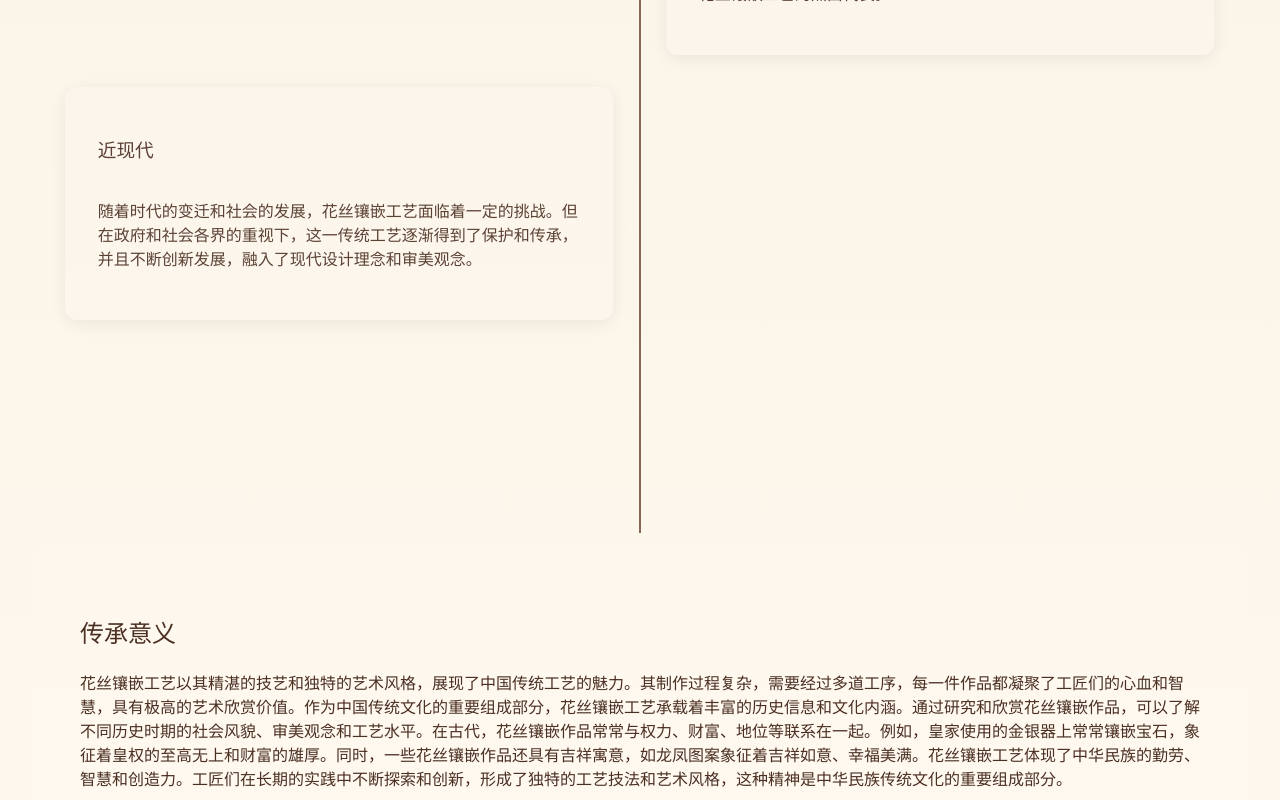
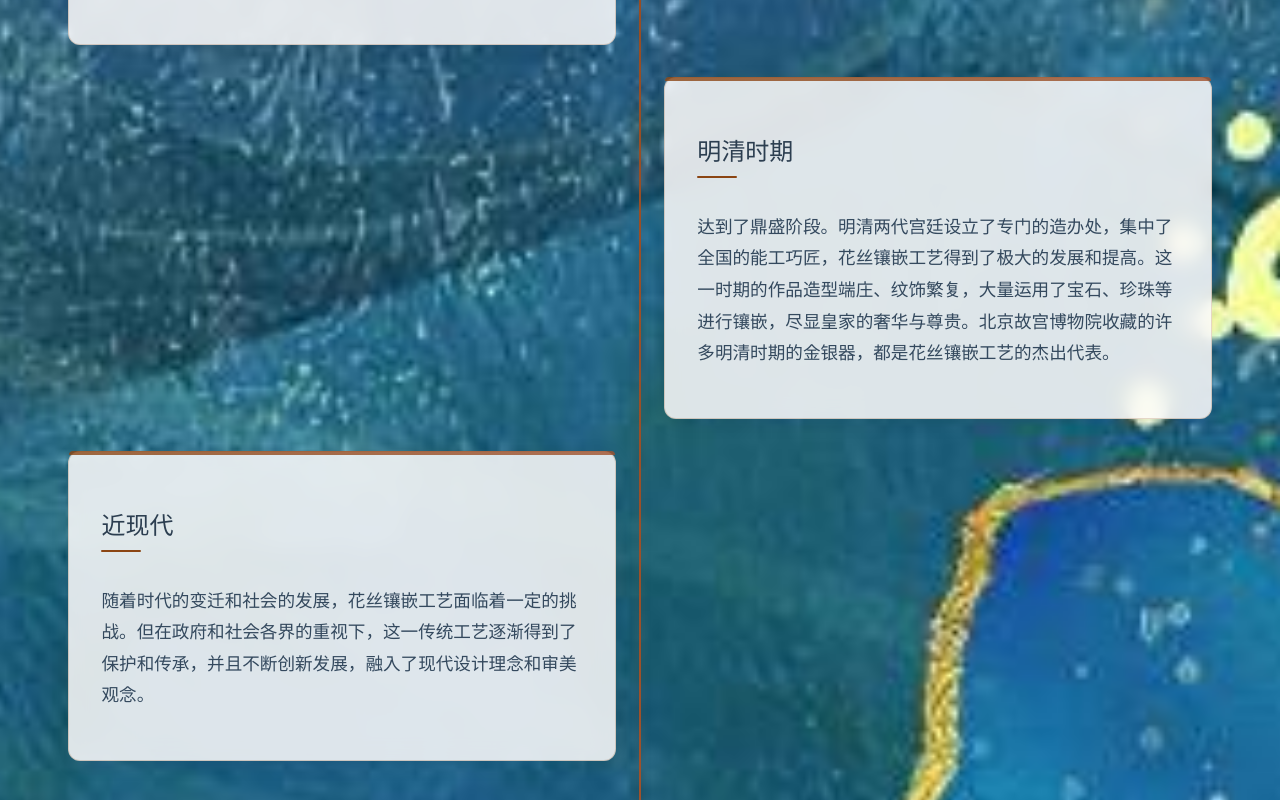
Before and after one commit to HonoraTT/Filigree-Inlaid-Metal-Art, a React (Vite) app in the folder frontend/: page /visit/introduction in a window 1280 px wide. Shown: the part 1820-2620 px from the top of the page. Built offline with nearby package versions, Linux system fonts and the light colour scheme; a web font is replaced by a local one.

Commit message:
花丝镶嵌艺术发展史修改

```diff
--- a/frontend/src/pages/Introduction.css
+++ b/frontend/src/pages/Introduction.css
@@ -1,8 +1,10 @@
 .introduction-container {
     font-family: 'Noto Serif SC', serif;
-    background: linear-gradient(to bottom, #f5efe0, #fff8ee);
     padding: 2rem;
     min-height: 200vh;
+    position: relative;
+    overflow: hidden;
+    /* background-color: rgba(255, 253, 253, 0); */
   }
 
   .timeline-container {
@@ -11,21 +13,33 @@
     margin: 0 auto;
     background-color: transparent !important; /* 让容器完全透明 */
     padding: 40px 0 100px; /* 增加底部留白 */
+    z-index: 1;
   }
 
   .center-line {
     position: absolute;
     left: 50%;
     width: 2px;
-    background: #856954;
+    background: linear-gradient(to bottom, #8B4513, #A0522D);
     transform: translateX(-50%);
     transition: height 1s ease; /* 添加高度过渡动画 */
+    box-shadow: 0 0 10px rgba(139, 69, 19, 0.3);
+    animation: lineGlow 2s infinite alternate;
+  }
+
+  @keyframes lineGlow {
+    0% {
+      box-shadow: 0 0 10px rgba(179, 96, 36, 0.3);
+    }
+    100% {
+      box-shadow: 0 0 20px rgba(139, 69, 19, 0.5);
+    }
   }
 
   .timeline-item {
     width: 45%;
     opacity: 0;
-    transition: all 5s cubic-bezier(0.4, 0, 0.2, 1);
+    transition: all 0.8s cubic-bezier(0.4, 0, 0.2, 1);
     position: relative;
     margin: 30px 0; /* 统一间距 */
   }
@@ -46,19 +60,200 @@
   }
 
   .content {
-    background: rgba(255, 255, 255, 0.1);
+    background: rgba(255, 253, 253, 0.85);
     padding: 2rem;
     border-radius: 12px;
     box-shadow: 0 4px 20px rgba(0, 0, 0, 0.08);
     position: relative;
     margin: 2rem 0;
+    border: 1px solid rgba(139, 69, 19, 0.2);
+    transition: all 0.3s ease;
+    backdrop-filter: blur(10px);
   }
+
+  .content:hover {
+    transform: translateY(-5px);
+    box-shadow: 0 8px 25px rgba(0, 0, 0, 0.12);
+    border-color: rgba(139, 69, 19, 0.4);
+  }
+
+  .content::before {
+    content: '';
+    position: absolute;
+    top: 0;
+    left: 0;
+    right: 0;
+    height: 4px;
+    background: linear-gradient(90deg, #8B4513, #A0522D);
+    border-radius: 4px 4px 0 0;
+    opacity: 0.8;
+    margin-top: -1px;
+  }
+
+  .content h3 {
+    color: #2c3e50;
+    margin-bottom: 1rem;
+    position: relative;
+    padding-bottom: 0.5rem;
+    font-size: 1.5rem;
+    font-weight: 600;
+  }
+
+  .content h3::after {
+    content: '';
+    position: absolute;
+    bottom: 0;
+    left: 0;
+    width: 40px;
+    height: 2px;
+    background: #8B4513;
+    border-radius: 1px;
+  }
+
+  .content p {
+    color: #34495e;
+    line-height: 1.8;
+    margin-bottom: 1rem;
+    font-size: 1.1rem;
+  }
+
   /* 传承意义部分样式 */
 .meaning-section {
     max-width: 2000px; /* 最大宽度限制 */
     margin: 6rem auto; /* 上下留出更多的间距，并使其居中 */
     padding: 3rem; /* 内边距，给内容一定的空间 */
-    background: rgba(255, 255, 255, 0.1); /* 背景色稍微透明 */
+    background: rgba(255, 255, 255, 0.85);
     border-radius: 16px; /* 圆角效果 */
+    position: relative;
+    border: 1px solid rgba(139, 69, 19, 0.2);
+    box-shadow: 0 8px 30px rgba(0, 0, 0, 0.1);
+    backdrop-filter: blur(10px);
+  }
 
+.meaning-section::before {
+  content: '';
+  position: absolute;
+  top: 0;
+  left: 0;
+  right: 0;
+  height: 4px;
+  background: linear-gradient(90deg, #8B4513, #A0522D);
+  border-radius: 4px 4px 0 0;
+  opacity: 0.8;
+}
+
+.meaning-section h2 {
+  text-align: center;
+  color: #2c3e50;
+  margin-bottom: 2rem;
+  position: relative;
+  padding-bottom: 1rem;
+  font-size: 2rem;
+  font-weight: 600;
+}
+
+.meaning-section h2::after {
+  content: '';
+  position: absolute;
+  bottom: 0;
+  left: 50%;
+  transform: translateX(-50%);
+  width: 60px;
+  height: 2px;
+  background: #8B4513;
+  border-radius: 1px;
+}
+
+.meaning-section p {
+  color: #34495e;
+  line-height: 1.8;
+  margin-bottom: 1.5rem;
+  font-size: 1.1rem;
+  text-align: justify;
+}
+
+.decorative-corner {
+  position: absolute;
+  width: 30px;
+  height: 30px;
+  border: 2px solid #8B4513;
+  opacity: 0.5;
+}
+
+.decorative-corner.top-left {
+  top: 10px;
+  left: 10px;
+  border-right: none;
+  border-bottom: none;
+}
+
+.decorative-corner.top-right {
+  top: 10px;
+  right: 10px;
+  border-left: none;
+  border-bottom: none;
+}
+
+.decorative-corner.bottom-left {
+  bottom: 10px;
+  left: 10px;
+  border-right: none;
+  border-top: none;
+}
+
+.decorative-corner.bottom-right {
+  bottom: 10px;
+  right: 10px;
+  border-left: none;
+  border-top: none;
+}
+
+.introduction-container::before {
+  content: '';
+  position: absolute;
+  top: 0;
+  left: 0;
+  right: 0;
+  bottom: 0;
+  background: url('/images/敦煌2.png') center/cover no-repeat;
+  opacity: 1;
+  z-index: 0;
+  animation: backgroundMove 20s infinite alternate;
+}
+
+@keyframes backgroundMove {
+  0% {
+    background-position: 0% 0%;
   }
+  100% {
+    background-position: 100% 100%;
+  }
+}
+
+@media (max-width: 768px) {
+  .timeline-item {
+    width: 90%;
+    left: 5%;
+  }
+
+  .timeline-item.left, .timeline-item.right {
+    transform: none;
+  }
+
+  .timeline-item.visible {
+    transform: none;
+  }
+
+  .center-line {
+    display: none;
+  }
+
+  .content {
+    padding: 1.5rem;
+  }
+
+  .meaning-section {
+    padding: 2rem;
+    margin: 3rem auto;
+  }
+}
```
